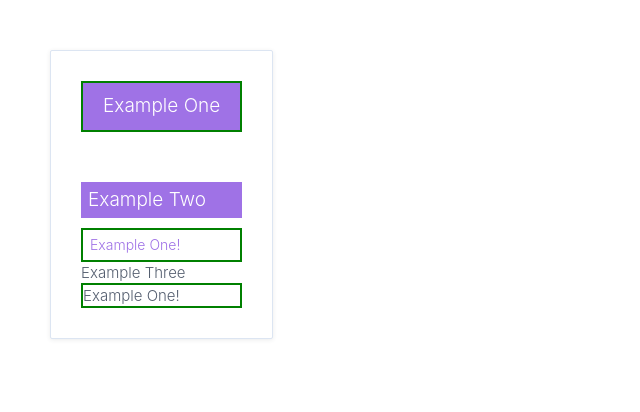
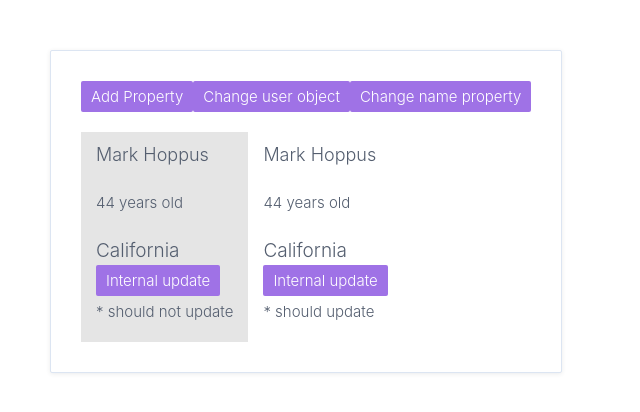
Before and after one commit to Kamye/angular-pro, an Angular app: page / in a window 1280 px wide. Shown: the top 412 px of the page, without its empty margins (0-640 px from the left). Built offline with nearby package versions, Linux system fonts and the light colour scheme.

Commit message:
OnPush Change Detection and Immutability

```diff
--- a/src/app/view-encapsulation/one/one.component.ts
+++ b/src/app/view-encapsulation/one/one.component.ts
@@ -1,21 +1,30 @@
-import {Component, ViewEncapsulation} from '@angular/core';
+import {ChangeDetectionStrategy, Component, Input} from '@angular/core';
 
 @Component({
     selector: 'example-one',
-    encapsulation: ViewEncapsulation.Emulated,
+    changeDetection: ChangeDetectionStrategy.OnPush,
     styles: [`
         .example-one {
-            background: #9f72e6;
             font-size: 19px;
-            color: #fff;
-            margin-bottom: 50px;
-            padding: 10px 20px;
+            margin-bottom: 10px;
         }
     `],
     template: `
         <div class="example-one">
-            Example One
+            <h4>{{ user.name }}</h4>
+            <h5>{{ user.age }} years old</h5>
+            {{ user.location }} <br>
+            {{ user.email }}
+
+            <button (click)="update()">Internal update</button>
+            <p>* should not update</p>
         </div>
     `
 })
-export class OneComponent { }
+export class OneComponent {
+    @Input() user: any;
+
+    public update(): void {
+        this.user.name = 'Matt Skiba';
+    }
+}
--- a/src/app/view-encapsulation/two/two.component.ts
+++ b/src/app/view-encapsulation/two/two.component.ts
@@ -1,30 +1,30 @@
-import {Component, ViewEncapsulation} from '@angular/core';
+import {ChangeDetectionStrategy, Component, Input} from '@angular/core';
 
 @Component({
     selector: 'example-two',
-    encapsulation: ViewEncapsulation.ShadowDom,
+    changeDetection: ChangeDetectionStrategy.Default,
     styles: [`
         .example-two {
-            background: #9f72e6;
             font-size: 19px;
-            color: #fff;
             margin-bottom: 10px;
-            padding: 5px 7px;
-        }
-        .example-one {
-            border: 3px solid #9f72e6;
-            font-size: 14px;
-            color: #9f72e6;
-            padding: 5px 7px;
         }
     `],
     template: `
         <div class="example-two">
-            Example Two
-        </div>
-        <div class="example-one">
-            Example One!
+            <h4>{{ user.name }}</h4>
+            <h5>{{ user.age }} years old</h5>
+            {{ user.location }} <br>
+            {{ user.email }}
+
+            <button (click)="update()">Internal update</button>
+            <p>* should update</p>
         </div>
     `
 })
-export class TwoComponent { }
+export class TwoComponent {
+    @Input() user: any;
+
+    public update(): void {
+        this.user.name = 'Scott Raynor';
+    }
+}
--- a/src/app/view-encapsulation/view-encapsulation.component.ts
+++ b/src/app/view-encapsulation/view-encapsulation.component.ts
@@ -1,14 +1,40 @@
-import {Component} from '@angular/core';
+import {ChangeDetectionStrategy, Component} from '@angular/core';
 
 @Component({
     selector: 'view-encapsulation',
-    styles: [],
+    changeDetection: ChangeDetectionStrategy.Default,
     template: `
         <div>
-            <example-one></example-one>
-            <example-two></example-two>
-            <example-three></example-three>
+            <button (click)="addProp()">Add Property</button>
+            <button (click)="changeUser()">Change user object</button>
+            <button (click)="changeName()">Change name property</button>
+            <div class="users">
+                <example-one [user]="user"></example-one>
+                <example-two [user]="user"></example-two>
+            </div>
         </div>
     `
 })
-export class ViewEncapsulationComponent { }
+export class ViewEncapsulationComponent {
+    public user: any = {
+        name: 'Mark Hoppus',
+        age: 44,
+        location: 'California'
+    };
+
+    public addProp(): void {
+        this.user.email = 'some.email@mail.com';
+    }
+
+    public changeName(): void {
+        this.user.name = 'Travis Barker'
+    }
+
+    public changeUser(): void {
+        this.user = {
+            name: 'Tom Delonge',
+            age: 41,
+            location: 'Californis'
+        };
+    }
+}
--- a/src/styles.scss
+++ b/src/styles.scss
@@ -79,30 +79,16 @@ h4 {
     font-weight: 300;
     margin: 0;
 }
-app-root > content-projection,
-app-root > view-encapsulation{
+app-root > view-encapsulation {
     display: inline-block;
     background-color: #FFFFFF;
     border-radius: 2px;
     border: 1px solid #dce5f2;
     box-shadow: 0 1px 4px rgba(53,60,72,0.1);
-    padding: 30px 0;
-}
-app-root > view-encapsulation{
     padding: 30px;
 }
-form {
-    flex: 1 0;
-    padding: 0 40px;
-}
-input[type="email"], input[type="password"] {
-    display: block;
-    border: none;
-    background: #ffffff;
-    font-size: 13px;
-    padding: 6px 30px 6px 10px;
-    border-radius: 1px;
-    border: 1px solid #eeeeee;
+example-one {
+
 }
 label {
     margin-bottom: 20px;
@@ -113,6 +99,13 @@ h3 {
 auth-message {
     margin-bottom: 20px;
 }
-app-root > content-projection > div > button {
-    margin: 0 0 20px 30px;
+.users {
+    margin-top: 20px;
+    display: flex;
 }
+example-one {
+    background: rgba(0, 0, 0, 0.1);
+}
+example-one, example-two {
+    padding: 10px 15px;
+}
```
